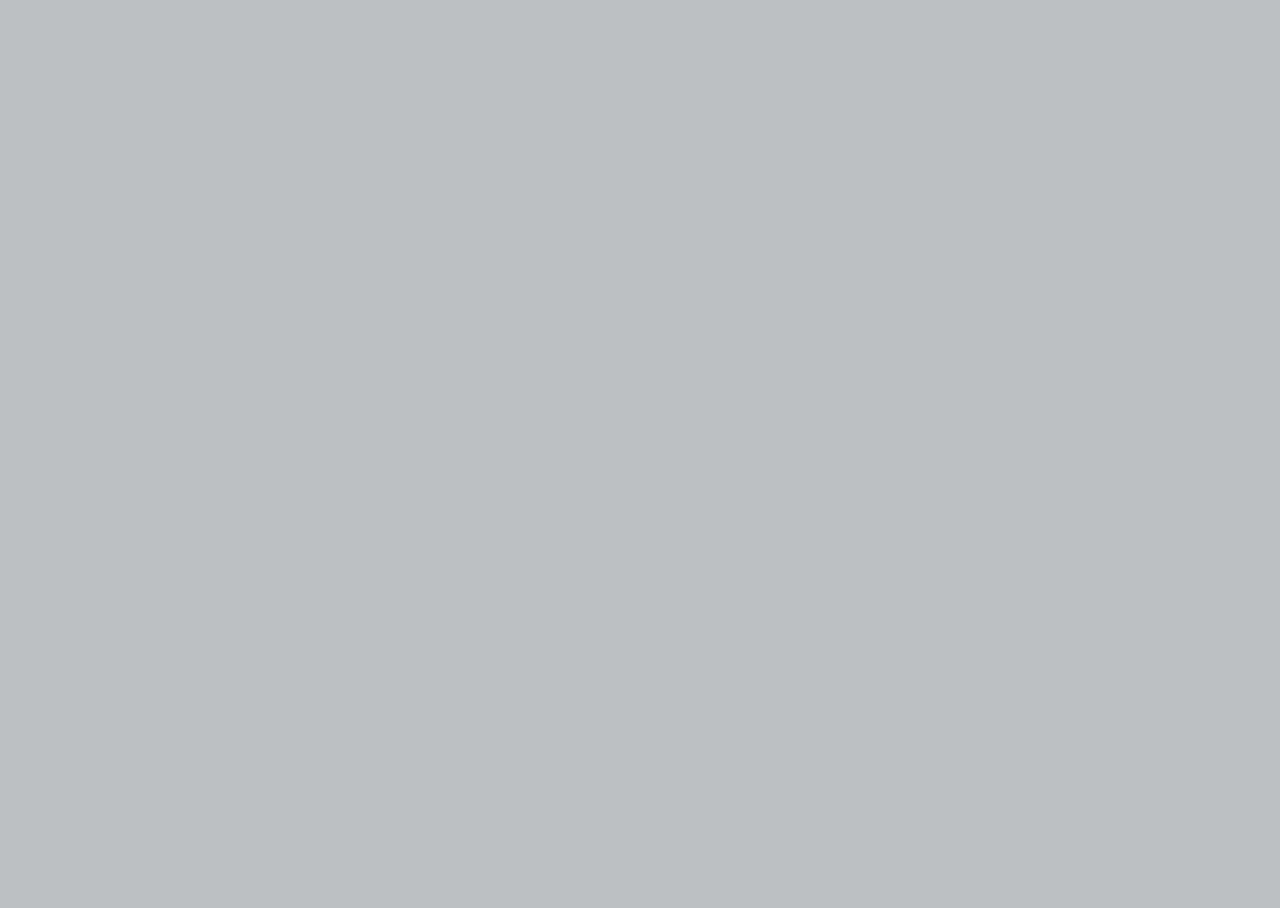
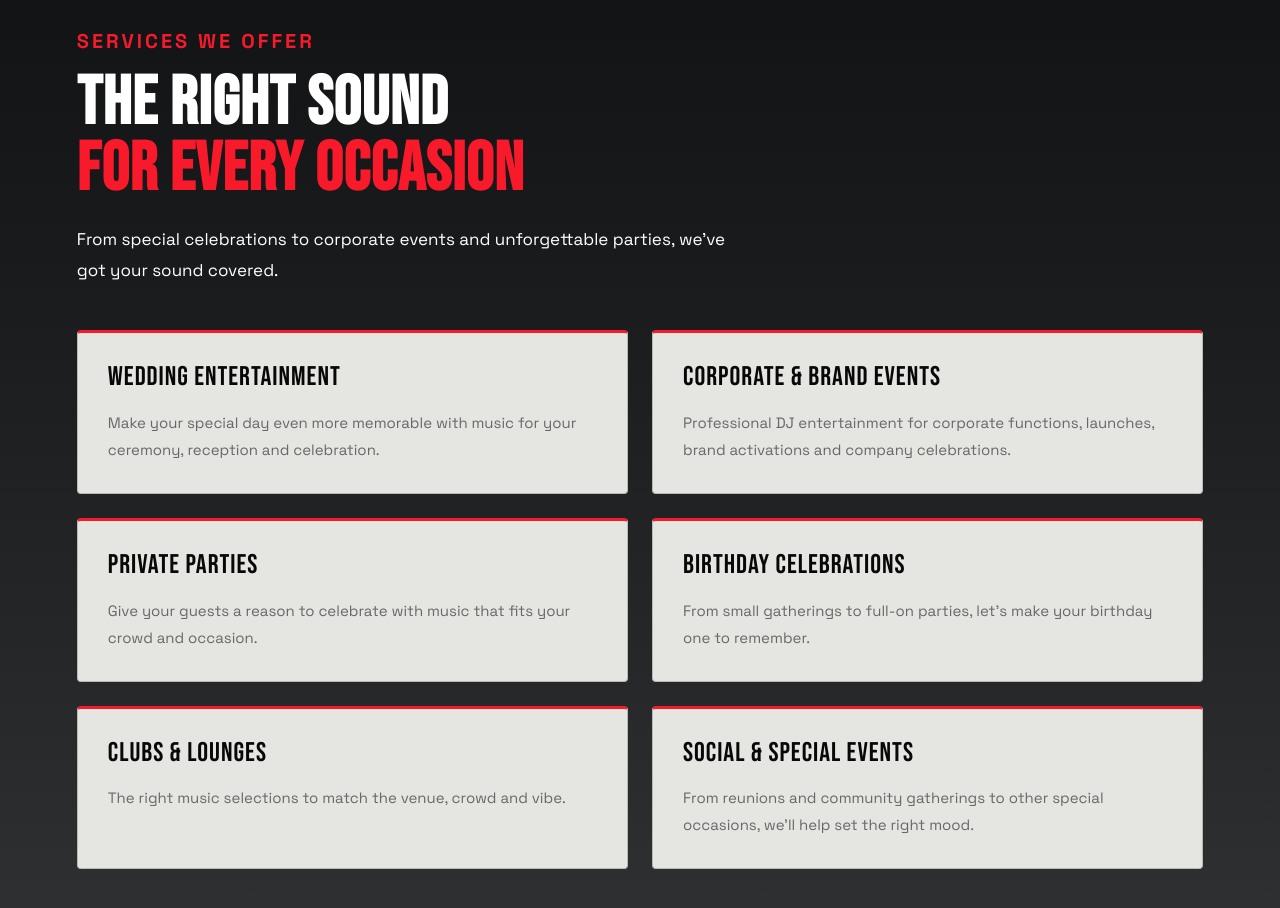
Before and after one commit to TheREBZ/DJ-awesome-website, a React (Vite) app: page / in a window 1280 px wide. Shown: the part 1760-2668 px from the top of the page. Before the commit the page ends 1593 px from the top, so only its background shows below. Built offline with nearby package versions, Linux system fonts and the light colour scheme.

Commit message:
add: services section, also added navbar scroll fuction

```diff
--- a/src/App.tsx
+++ b/src/App.tsx
@@ -1,7 +1,7 @@
 import Nav from "./components/Nav"
 import Hero from "./components/Hero"
 import About from "./components/About"
-
+import Services from "./components/Services"
 import "../styles/Globals.css"
 
 
@@ -13,6 +13,7 @@ const App = () => {
       <Hero />
       <About />
     </main>
+    <Services />
     </>
   )
 }
--- a/src/components/Nav.tsx
+++ b/src/components/Nav.tsx
@@ -1,15 +1,40 @@
-import "../../styles/Nav.css"
+import "../../styles/Nav.css";
 import { FontAwesomeIcon } from "@fortawesome/react-fontawesome";
 import { faRecordVinyl } from "@fortawesome/free-solid-svg-icons";
+import { useState, useEffect } from "react";
 
-const Nav = () => {
+function Nav() {
+  const [scrolled, setScrolled] = useState(false);
+
+  useEffect(() => {
+    const handleScroll = () => {
+      setScrolled(window.scrollY > 50);
+    };
+
+    window.addEventListener("scroll", handleScroll);
+    handleScroll();
+
+    return () => {
+      window.removeEventListener("scroll", handleScroll);
+    };
+  }, []);
+
+  let navClass = "nav-container";
+
+  if (scrolled) {
+    navClass = "nav-container scrolled";
+  }
+
   return (
-    <nav className='nav-container' id="home">
-        <div className='nav-header-container'>
-            <a className='nav-header' href="#home">DJ AWESOME</a>
+    <nav className={navClass} id="/">
+      <div className="nav-header-container">
+        <a className="nav-header" href="#/">
+          DJ AWESOME
+        </a>
         <FontAwesomeIcon icon={faRecordVinyl} className="nav-icon" />
       </div>
-        <div className='nav-links'>
+
+      <div className="nav-links">
         <a className="nav" href="#about">ABOUT</a>
         <a className="nav" href="#services">SERVICES</a>
         <a className="nav" href="#Events">EVENTS</a>
@@ -18,7 +43,7 @@ const Nav = () => {
         <a className="nav" href="#book">BOOKINGS AND CONTACTS</a>
       </div>
     </nav>
-  )
+  );
 }
 
-export default Nav
+export default Nav;
--- /dev/null
+++ b/src/components/ServiceCards.tsx
@@ -0,0 +1,25 @@
+import "../../styles/Services.css"
+
+export interface Service {
+    event: string;
+    description: string;
+  }
+
+  interface ServiceCardsProps {
+    services: Service[];
+  }
+
+  const ServiceCards = ({ services }: ServiceCardsProps) => {
+    return (
+      <div className="services-card-container">
+        {services.map((service) => (
+          <article key={service.event} className="service-card">
+            <h3>{service.event}</h3>
+            <p>{service.description}</p>
+          </article>
+        ))}
+      </div>
+    );
+  };
+
+  export default ServiceCards;
--- /dev/null
+++ b/src/components/Services.tsx
@@ -0,0 +1,50 @@
+import ServiceCards from "./ServiceCards";
+import type { Service } from "./ServiceCards";
+import "../../styles/Services.css";
+
+const servicesData: Service[] = [
+  {
+    event: "WEDDING ENTERTAINMENT",
+    description: "Make your special day even more memorable with music for your ceremony, reception and celebration.",
+  },
+  {
+    event: "CORPORATE & BRAND EVENTS",
+    description: "Professional DJ entertainment for corporate functions, launches, brand activations and company celebrations.",
+  },
+  {
+    event: "PRIVATE PARTIES",
+    description: "Give your guests a reason to celebrate with music that fits your crowd and occasion.",
+  },
+  {
+    event: "BIRTHDAY CELEBRATIONS",
+    description: "From small gatherings to full-on parties, let's make your birthday one to remember.",
+  },
+  {
+    event: "CLUBS & LOUNGES",
+    description: "The right music selections to match the venue, crowd and vibe.",
+  },
+  {
+    event: "SOCIAL & SPECIAL EVENTS",
+    description: "From reunions and community gatherings to other special occasions, we'll help set the right mood.",
+  },
+];
+
+const Services = () => {
+  return (
+    <section id="services" className="services-section">
+        <div className="services-container">
+            <h1>Services We Offer</h1>
+            <h2 className="services-statement">
+                The right sound <br />
+                <span>for every occasion</span>
+            </h2>
+            <p>
+                From special celebrations to corporate events and unforgettable parties, we've got your sound covered.
+            </p>
+        </div>
+      <ServiceCards services={servicesData} />
+    </section>
+  );
+};
+
+export default Services;
--- a/styles/About.css
+++ b/styles/About.css
@@ -1,5 +1,5 @@
 .about-container{
-    margin-top: 100px;
+    margin: 100px 0 100px;
     display: flex;
     justify-content: center;
     align-items: center;
@@ -32,7 +32,3 @@
     align-items: center;
     padding: 20px 30px;
 }
-
-.about-btn{
-    margin-top: 60px;
-}
--- a/styles/Globals.css
+++ b/styles/Globals.css
@@ -68,7 +68,8 @@ video {
 
 .btn:hover{
   background-color: var(--color-accent);
-  color: var(--color-text);
+  color: black;
+  font-weight: 600;
   border: 1px solid var(--color-accent);
 }
 
@@ -89,5 +90,5 @@ video {
   align-items: start;
   justify-content: center;
   gap: 50px;
-  padding: 0 70px 0 70px;
+  padding: 0 70px 0;
 }
--- a/styles/Nav.css
+++ b/styles/Nav.css
@@ -1,8 +1,16 @@
 .nav-container{
     display: flex;
-    /* justify-content: space-between; */
     gap: 180px;
-    padding-block: 15px;
+    padding-block: 15px 20px;
+    position: sticky;
+    top: 0;
+    z-index: 1000;
+    background-color: transparent;
+    transition: background-color 0.3s ease;
+}
+
+.nav-container.scrolled{
+    background-color: var(--color-black);
 }
 
 .nav-links{
@@ -19,6 +27,7 @@
 
 .nav:hover{
     color: var(--color-accent);
+    font-weight: 600;
 }
 
 .nav-header-container{
@@ -33,6 +42,7 @@
 .nav-header{
     cursor: pointer;
     color: var(--color-accent);
+    font-weight: 800;
 }
 
 .nav-icon{
--- /dev/null
+++ b/styles/Services.css
@@ -0,0 +1,158 @@
+
+.services-section {
+background: linear-gradient(
+    to bottom,
+    #111214 0%,
+    #191a1c 30%,
+    #242527 65%,
+    #303133 100%
+);
+
+color: var(--color-text);
+padding: 90px 6%;
+}
+
+.services-container {
+max-width: 1280px;
+margin: 0 auto 45px;
+display: flex;
+flex-direction: column;
+align-items: flex-start;
+gap: 20px;
+}
+
+.services-container h1 {
+font-family: var(--font-body);
+font-size: 20px;
+font-weight: 700;
+letter-spacing: 3px;
+text-transform: uppercase;
+color: var(--color-accent);
+}
+
+.services-statement {
+font-family: var(--font-heading);
+font-size: clamp(42px, 5.5vw, 68px);
+line-height: 0.98;
+text-transform: uppercase;
+letter-spacing: 1px;
+}
+
+.services-statement span {
+color: var(--color-accent);
+}
+
+.services-container p {
+max-width: 650px;
+font-family: var(--font-body);
+font-size: 17px;
+line-height: 1.8;
+color: var(--color-text);
+}
+
+.services-card-container {
+max-width: 1280px;
+margin: 0 auto;
+display: grid;
+grid-template-columns: repeat(2, minmax(0, 1fr));
+gap: 24px;
+}
+
+.service-card {
+min-width: 0;
+padding: 30px;
+background-color: #e5e5e2;
+border: 1px solid #b8b8b5;
+border-top: 3px solid var(--color-accent);
+border-radius: 4px;
+display: flex;
+flex-direction: column;
+align-items: flex-start;
+gap: 16px;
+transition:
+    transform 0.25s ease,
+    box-shadow 0.25s ease,
+    background-color 0.25s ease;
+}
+
+.service-card h3 {
+font-family: var(--font-heading);
+font-size: 27px;
+font-weight: 400;
+line-height: 1.1;
+letter-spacing: 1px;
+color: var(--color-black);
+}
+
+.service-card p {
+font-family: var(--font-body);
+font-size: 15px;
+line-height: 1.8;
+color: var(--color-muted);
+}
+
+.service-card:hover {
+transform: translateY(-5px);
+background-color: var(--color-bg);
+box-shadow: 0 12px 25px rgba(0, 0, 0, 0.08);
+}
+
+/* Tablet */
+@media (max-width: 900px) {
+.services-section {
+    padding: 75px 5%;
+}
+
+.services-card-container {
+    grid-template-columns: repeat(2, minmax(0, 1fr));
+    gap: 20px;
+}
+
+.service-card {
+    padding: 25px;
+}
+}
+
+/* Mobile */
+@media (max-width: 600px) {
+.services-section {
+    padding: 60px 20px;
+}
+
+.services-container {
+    gap: 16px;
+    margin-bottom: 30px;
+}
+
+.services-statement {
+    font-size: clamp(40px, 11vw, 54px);
+}
+
+.services-container p {
+    font-size: 15px;
+}
+
+.services-card-container {
+    grid-template-columns: 1fr;
+    gap: 16px;
+}
+
+.service-card {
+    padding: 24px;
+}
+
+.service-card h3 {
+    font-size: 25px;
+}
+}
+
+/* Respect reduced-motion preferences */
+@media (prefers-reduced-motion: reduce) {
+.service-card {
+    transition: none;
+}
+
+.service-card:hover {
+    transform: none;
+}
+}
--- a/styles/Variables.css
+++ b/styles/Variables.css
@@ -8,7 +8,7 @@
 
 /* Text */
 --color-text: #ffffff;
---color-muted: #85878b;
+--color-muted: #68686a;
 
 /* Accent */
 --color-accent: #f8192b;
```
Also changed, not shown: public/awesome2.jpeg. Lines whose indentation alone changed are shown as unchanged.
